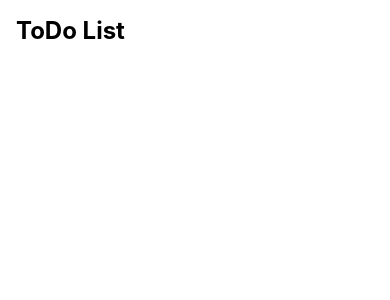
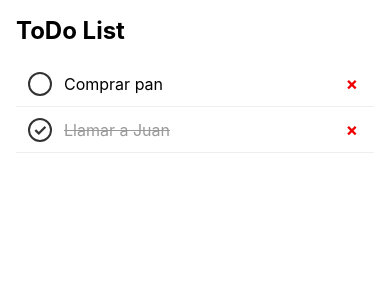
Before and after one commit to LorenaGRB/my-todo-app, a React Native app: screen / in a window 390 px wide. Shown: the top 300 px of the page. Built offline with nearby package versions, Linux system fonts and the light colour scheme.

Commit message:
feat: display tasks list with sample data

```diff
--- a/src/screens/TaskListScreen.tsx
+++ b/src/screens/TaskListScreen.tsx
@@ -1,11 +1,33 @@
-import React from "react";
-import { Text, StyleSheet } from "react-native";
+import React, { useState } from "react";
+import { View, Text, FlatList, StyleSheet } from "react-native";
+import TaskItem from "../components/TaskItem";
 import { SafeAreaView } from "react-native-safe-area-context";
 
+interface Task {
+  id: string;
+  text: string;
+  completed: boolean;
+}
+
 const TaskListScreen: React.FC = () => {
+  const [tasks, setTasks] = useState<Task[]>([
+    { id: "1", text: "Comprar pan", completed: false },
+    { id: "2", text: "Llamar a Juan", completed: true },
+  ]);
   return (
     <SafeAreaView style={styles.container}>
       <Text style={styles.title}>ToDo List</Text>
+      <FlatList
+        data={tasks}
+        keyExtractor={(item) => item.id}
+        renderItem={({ item }) => (
+          <TaskItem
+            task={item}
+            /* Por ahora no pasamos onToggle/onDelete (se implementarán después) */
+          />
+        )}
+        ListEmptyComponent={<Text>No hay tareas aún.</Text>}
+      />
     </SafeAreaView>
   );
 };
```
